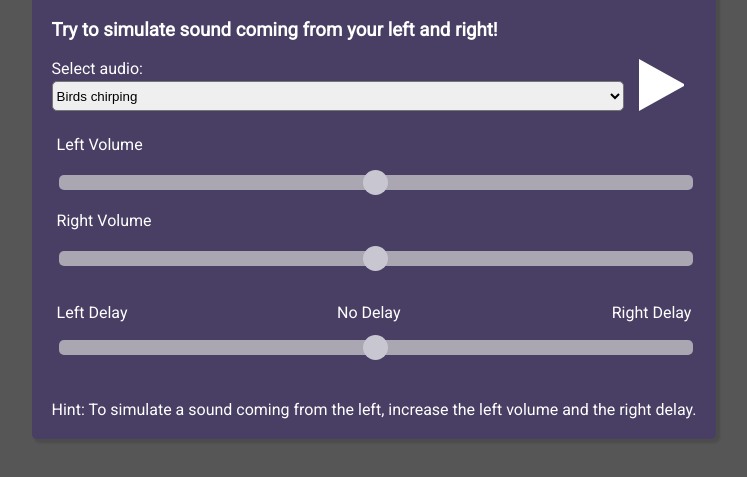
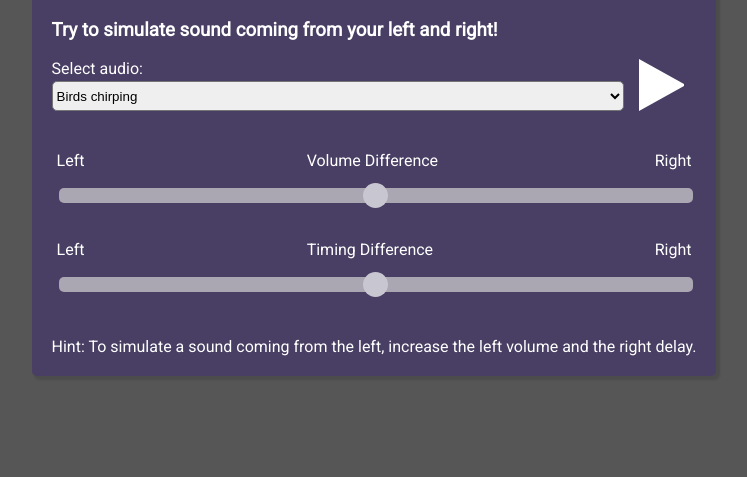
Before and after one commit to donnafan/Spatial-Audio-Demo, a website: page demo1.html in a window 1280 px wide. Shown: the part 129-606 px from the top of the page, without its empty margins (266-1013 px from the left). Drawn offline with Linux system fonts and the light colour scheme.

Commit message:
Simplified UI

```diff
--- a/css/styles.css
+++ b/css/styles.css
@@ -55,7 +55,7 @@ select {
 }
 .aligncentre {
     float: left;
-    margin-left: 33%;
+    margin-left: 35%;
 }
 .alignright {
 	float: right;
--- a/demo1.html
+++ b/demo1.html
@@ -31,25 +31,21 @@
       <button class="button" onclick="playPause()"></button>
     </div>
 
-    <!-- <input type="range" id="volume" min="0" max="2" value="1" step="0.01">
-    <br> Volume <br><br> -->
-
     <div class="inputContainer">
       <div class="input">
-        <br> Left Volume <br><br>
-        <input class="slider" type="range" id="Lvolume" min="0" max="2" value="1" step="0.01">
-        <!-- <br> Left Delay (0-1ms) <br><br>
-        <input class="slider" type="range" id="DelayL" min="0" max="0.001" value="0" step="0.00001"> -->
-      <!-- </div> -->
-      <!-- <div class="input">  -->
-        <br> Right Volume <br><br>
-        <input class="slider" type="range" id="Rvolume" min="0" max="2" value="1" step="0.01">
         <br> <div id="textbox">
-          <p class="alignleft">Left Delay</p>
-          <p class ="aligncentre">No Delay</p>
-          <p class="alignright">Right Delay</p>
+          <p class="alignleft">Left</p>
+          <p class ="aligncentre">Volume Difference</p>
+          <p class="alignright">Right</p>
         </div>
-        <input class="slider" type="range" id="DelayR" min="0" max="0.002" value="0.001" step="0.00001">
+        <input class="slider" type="range" id="gainPan" min="-0.8" max="0.8" value="0" step="0.01">
+
+        <br> <div id="textbox">
+          <p class="alignleft">Left</p>
+          <p class ="aligncentre">Timing Difference</p>
+          <p class="alignright">Right</p>
+        </div>
+        <input class="slider" type="range" id="DelayL" min="0" max="0.002" value="0.001" step="0.00001">
       </div>
     </div>
 
--- a/js/demo1.js
+++ b/js/demo1.js
@@ -1,67 +1,54 @@
+// query track selection
 const trackSelection = document.getElementById("trackSelection");
 trackSelection.addEventListener("change", function() {
   audioElement.pause();
   isPlaying = false;
-  setUpAudio(this.value);
+  spatialWidget(this.value);
 });
 
 let isPlaying;
 let audioElement;
 let audioContext;
 
-setUpAudio(trackSelection.value);
+spatialWidget(trackSelection.value);
 
-function setUpAudio(track) {
+function spatialWidget(track) {
     audioElement = new Audio(`../${track}`);
 
     audioContext = new AudioContext();
     const audioSource = audioContext.createMediaElementSource(audioElement);
 
-    const gainNode = audioContext.createGain();
+    // declare nodes to be used
+    const panNode = new StereoPannerNode(audioContext);
     const gainNodeL = new GainNode(audioContext);
     const gainNodeR = new GainNode(audioContext);
     const delayNodeL = new DelayNode(audioContext);
     const delayNodeR = new DelayNode(audioContext);
-
     const channelsCount = 2;
-
-    //will split mono into two one-channel copies and merge into one two-channel output
     const splitterNode = new ChannelSplitterNode(audioContext, { numberOfOutputs: channelsCount });
     const mergerNode = new ChannelMergerNode(audioContext, { numberOfInputs: channelsCount });
 
-    //takes input from volume and delay sliders
-    // const volumeControl = document.querySelector('#volume');
-    // volumeControl.addEventListener('input', function() {
-    //     gainNode.gain.value = this.value;
-    // }, false);
-    const volumeControlL = document.querySelector('#Lvolume');
-    volumeControlL.addEventListener('input', function() {
-        gainNodeL.gain.value = this.value;
+    //query user selected gain and delay
+    const panControl = document.querySelector('#gainPan');
+    panControl.addEventListener('input', function(){
+      panNode.pan.value = this.value;
+    }, false)
+    delayNodeL.delayTime.value=0.001
+        const delayL = document.querySelector('#DelayL');
+    delayL.addEventListener('input', function() {
+        delayNodeL.delayTime.value = this.value;
     }, false);
-    const volumeControlR = document.querySelector('#Rvolume');
-    volumeControlR.addEventListener('input', function() {
-        gainNodeR.gain.value = this.value;
-    }, false);
-    // const delayL = document.querySelector('#DelayL');
-    // delayL.addEventListener('input', function() {
-    //     delayNodeL.delayTime.value = this.value;
-    // }, false);
-    delayNodeL.delayTime.value = 0.001
-    delayNodeR.delayTime.value=0.001
-        const delayR = document.querySelector('#DelayR');
-    delayR.addEventListener('input', function() {
-        delayNodeR.delayTime.value = this.value;
-    }, false);
+    delayNodeR.delayTime.value = 0.001
 
     //audioSource.connect(gainNode).connect(splitterNode)
-    audioSource.connect(splitterNode)
-    splitterNode.connect(gainNodeL, 0); // connect OUTPUT channel 0
-    splitterNode.connect(gainNodeR, 0);
+    audioSource.connect(panNode, 0).connect(splitterNode); //take only channel 0 if source is stereo
+    splitterNode.connect(delayNodeL, 0); // connect splitter output channel 0
+    splitterNode.connect(delayNodeR, 1);
 
-    gainNodeL.connect(delayNodeL);
-    gainNodeR.connect(delayNodeR);
-    delayNodeL.connect(mergerNode, 0, 0); // connect INPUT channel 0
-    delayNodeR.connect(mergerNode, 0, 1); // connect INPUT channel 1
+    // gainNodeL.connect(delayNodeL);
+    // gainNodeR.connect(delayNodeR);
+    delayNodeL.connect(mergerNode, 0, 0); // connect L to output channel 0
+    delayNodeR.connect(mergerNode, 0, 1);// connect R to output channel 1
 
     mergerNode.connect(audioContext.destination);
 }
```
